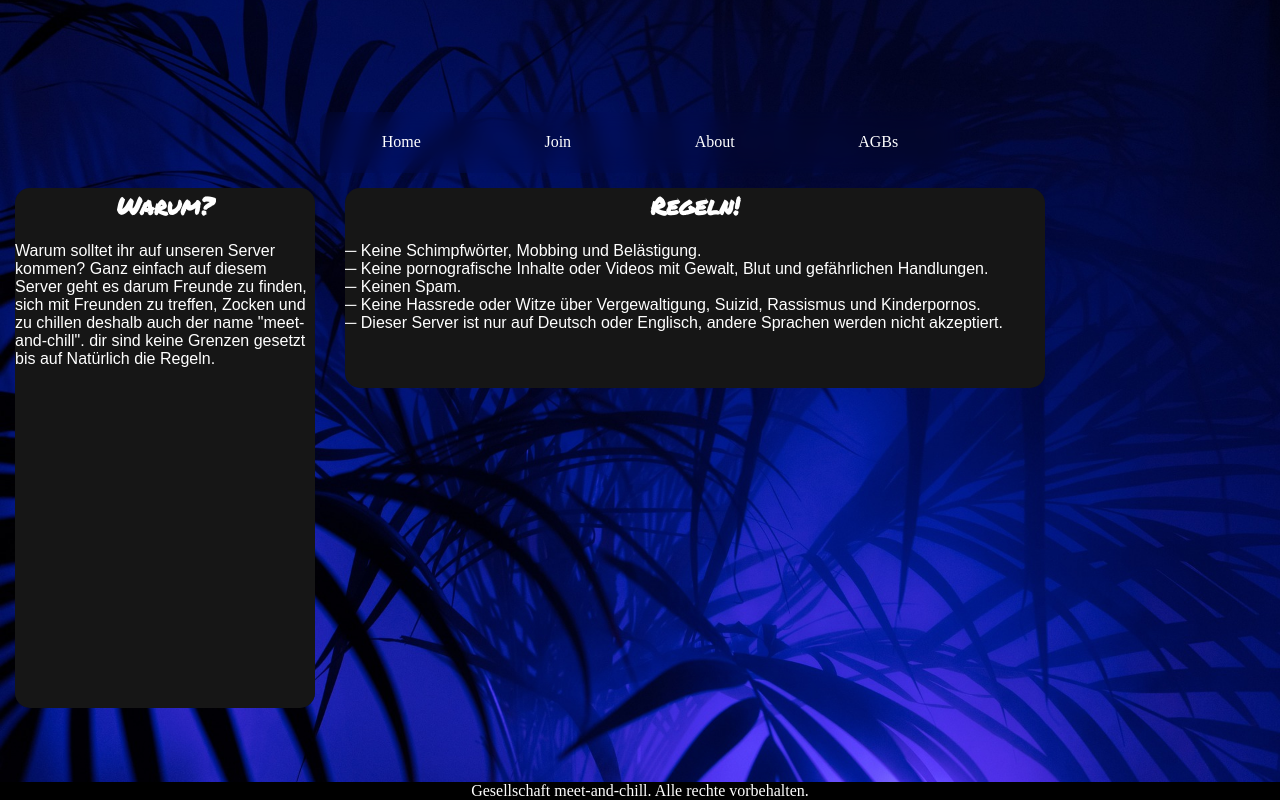
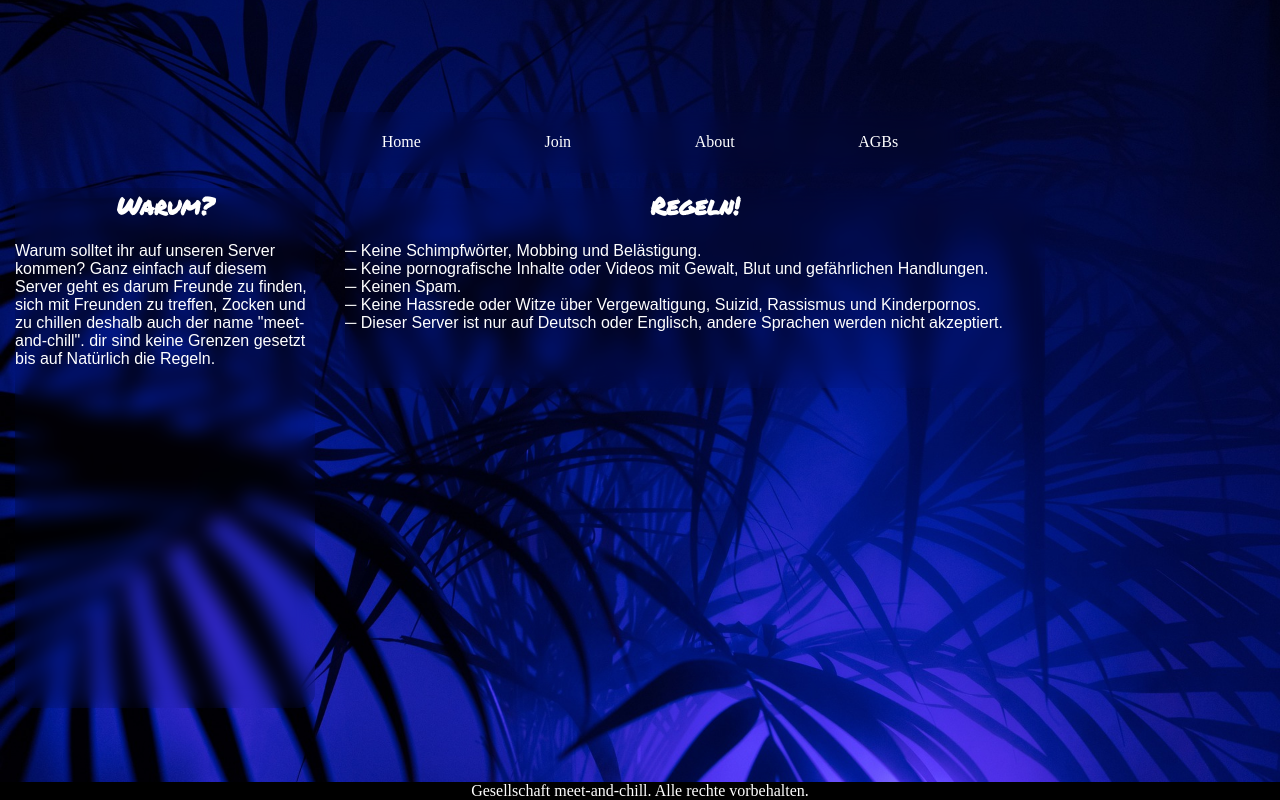
Before and after one commit to Bylly123/Meet-and-chill-website, a plain HTML site: page index1.html in a window 1280 px wide. Drawn offline with Linux system fonts and the light colour scheme.

Commit message:
change to blur fix

```diff
--- a/StyleSheet.css
+++ b/StyleSheet.css
@@ -113,7 +113,6 @@ body {
     backdrop-filter: blur(10px);
     width: 300px;
     height: 520px;
-    background: rgb(22, 22, 22);
     border: white;
     border-radius: 15px;
     font-family: Arial, Helvetica, sans-serif;
@@ -141,7 +140,6 @@ body {
     backdrop-filter: blur(10px);
     width: 700px;
     height: 200px;
-    background: rgb(22, 22, 22);
     border: white;
     border-radius: 15px;
     font-family: Arial, Helvetica, sans-serif;
```
